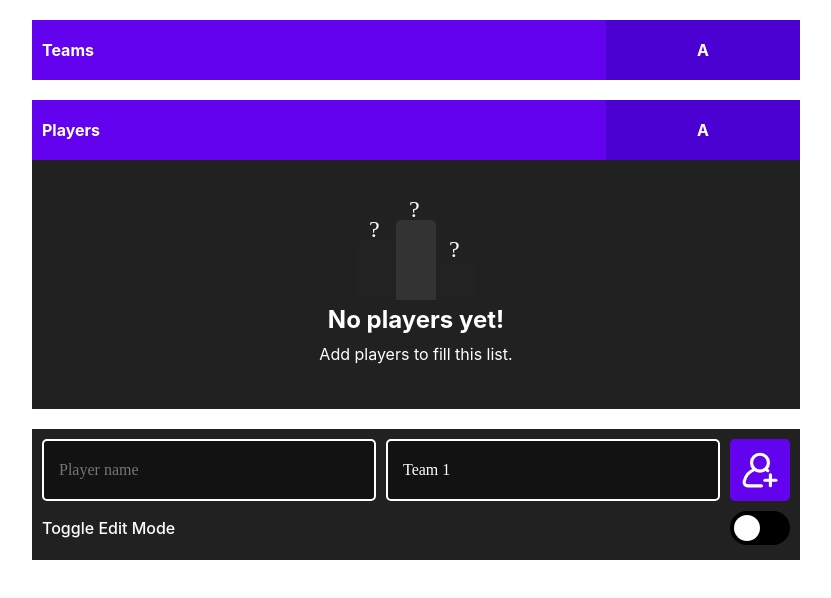
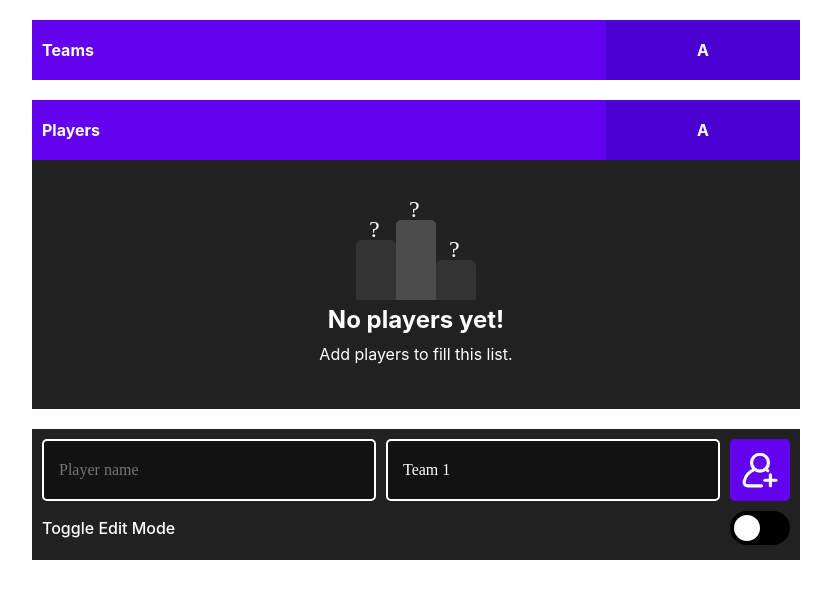
Before and after one commit to TxaiPereira/Leaderboard, a React (Create React App) app: page / in a window 1280 px wide. Shown: the top 598 px of the page, without its empty margins (224-1055 px from the left). Built offline with nearby package versions, Linux system fonts and the light colour scheme.

Commit message:
fixed image

```diff
--- a/src/App.js
+++ b/src/App.js
@@ -3,7 +3,7 @@ import React, { useState, useMemo } from "react";
 import PlayerHeaders from "./components/PlayerHeaders";
 import Teams from "./components/Teams";
 import {
-  Body,
+  Main,
   NewPlayerWrapper,
   NewPlayerInput,
   AddPlayerButton,
@@ -56,6 +56,7 @@ function App() {
   const [isTeamsEnabled, toggleTeams] = useState(true);
   const [isPlayerPopupVisible, setPlayerPopupVisible] = useState(false);
   const [sortedBy, setSortedBy] = useState(0);
+  const [isStreamerMode, toggleStreamerMode] = useState(false);
 
   const newPlayerObj = {
     name: newPlayerName,
@@ -170,7 +171,7 @@ function App() {
   };
 
   return (
-    <Body>
+    <Main isStreamerMode={isStreamerMode}>
       <PlayerPopUpWrapper isPlayerPopupVisible={isPlayerPopupVisible}>
         <PlayerPopUp isPlayerPopupVisible={isPlayerPopupVisible}>
           <H1>
@@ -343,6 +344,18 @@ function App() {
           </SliderLabel>
         </OptionWrapper>
 
+        <OptionWrapper toggleStreamerMode={toggleStreamerMode}>
+          <Label>Toggle Streamer Mode</Label>
+          <SliderLabel>
+            <SliderCheckbox
+              type="checkbox"
+              checked={isStreamerMode}
+              onChange={() => toggleStreamerMode(!isStreamerMode)}
+            />
+            <Slider isEditMode={isStreamerMode} />
+          </SliderLabel>
+        </OptionWrapper>
+
         <OptionWrapper isEditMode={isEditMode}>
           <Label>Amount of Scores</Label>
           <NumberInput
@@ -394,7 +407,7 @@ function App() {
           </InputWrapper>
         </ScoreOptionWrapper>
       </SettingsWrapper>
-    </Body>
+    </Main>
   );
 }
 
--- a/src/styles.js
+++ b/src/styles.js
@@ -26,7 +26,7 @@ import {
 
 import AddPlayerImg from "./assets/add_player.svg";
 
-export const Body = styled.div`
+export const Main = styled.main`
   background-color: ${bodyColor1};
   height: 100vh;
   display: flex;
```
Also changed, not shown: src/components/Player/assets/standing.svg.
